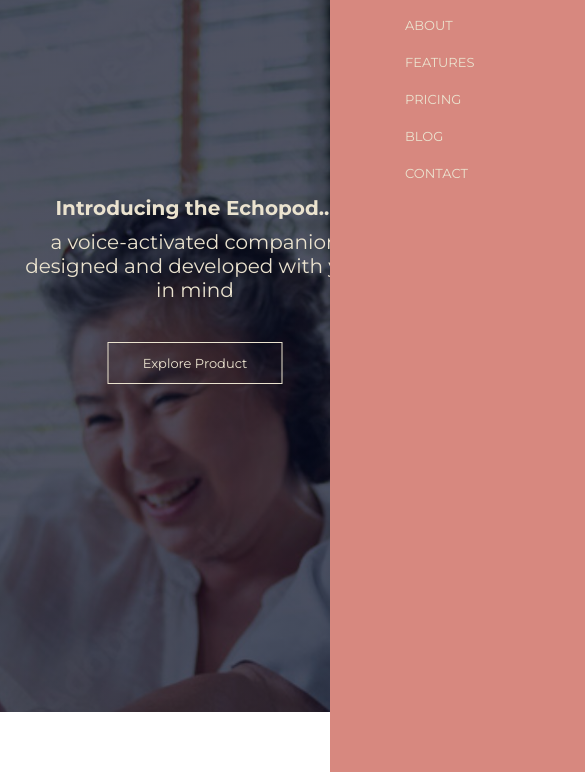
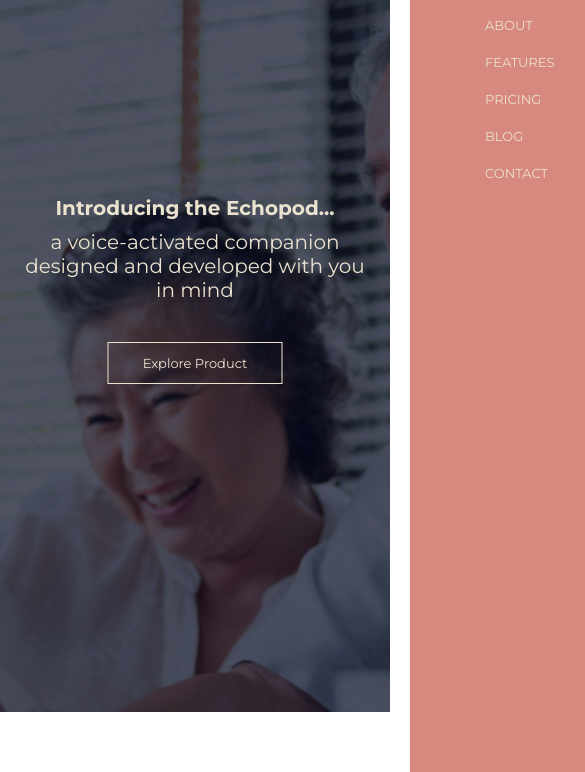
Before and after one commit to vickycye/echo.ai, a plain HTML site: page index.html in a window 390 px wide. Shown: the part 132-904 px from the top of the page, 585 px wide, since content can reach past the window. Drawn offline with Linux system fonts and the light colour scheme.

Commit message:
fixed phone displaty again

```diff
--- a/index.html
+++ b/index.html
@@ -52,7 +52,7 @@
     }
 
     function hideMenu() {
-      navLinks.style.right = "-200px";
+      navLinks.style.right = "-280px";
     }
 
   </script>
--- a/style.css
+++ b/style.css
@@ -97,7 +97,7 @@ nav .fa-solid{
     display: none;
 }
 
-@media(max-width: 1200px){
+@media(max-width: 700px){
     .text-box h1{
         font-size: 20px;
     }
@@ -110,10 +110,10 @@ nav .fa-solid{
         height: 100vh;
         width: 200px;
         top: 0;
-        right: -200px; /* hide the bar */
+        right: -280px; /* hide the bar */
         text-align: left;
         z-index: 2;
-        transition: 1s;
+        transition: 0.5s;
     }
     nav .fa-solid{
         display: block;
```
